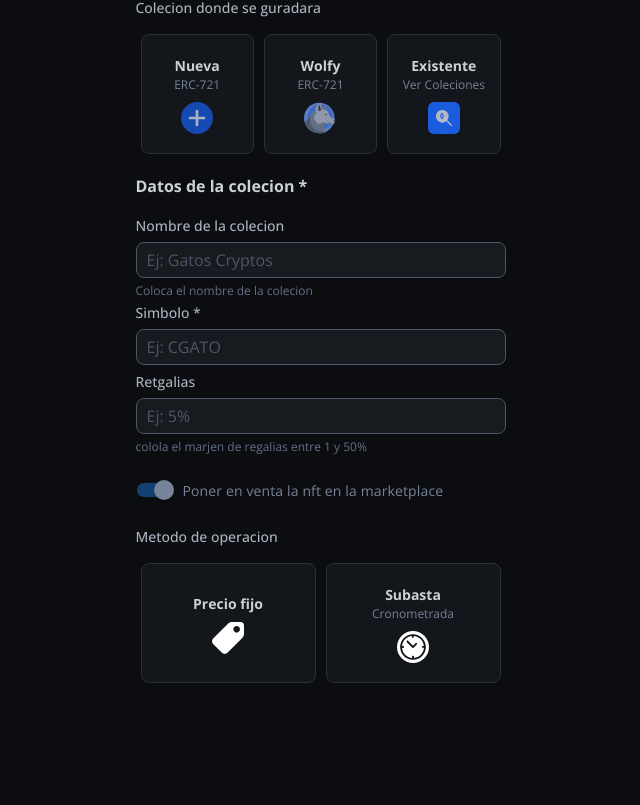
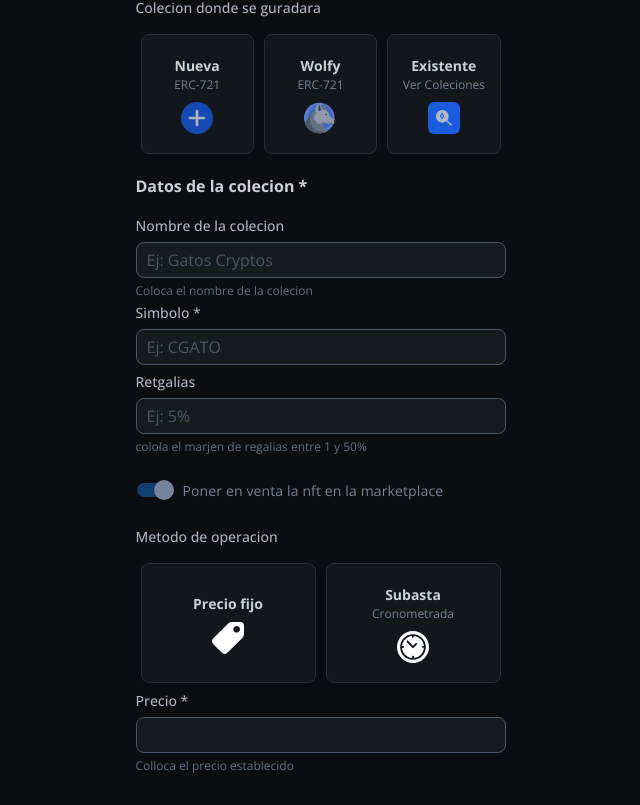
Before and after one commit to angeleesc/wolfy-marketplace-3.0-js, a React (Create React App) app: page /create-new-nft in a window 1280 px wide. Shown: the part 754-1559 px from the top of the page, without its empty margins (132-772 px from the left). Before the commit the page ends 1472 px from the top, so only its background shows below. Built offline with nearby package versions, Linux system fonts and the light colour scheme.

Commit message:
maquetacion de los metodos de operacio

```diff
--- a/src/template/pages/Mint/MintNftForm.jsx
+++ b/src/template/pages/Mint/MintNftForm.jsx
@@ -162,6 +162,12 @@ export default function MintNftForm() {
           </button>
         </div>
       </div>
+
+        <WTextFields
+        textLabel="Precio *"
+        info={"Colloca el precio establecido"}
+        />
+
     </form>
   );
 }
```
